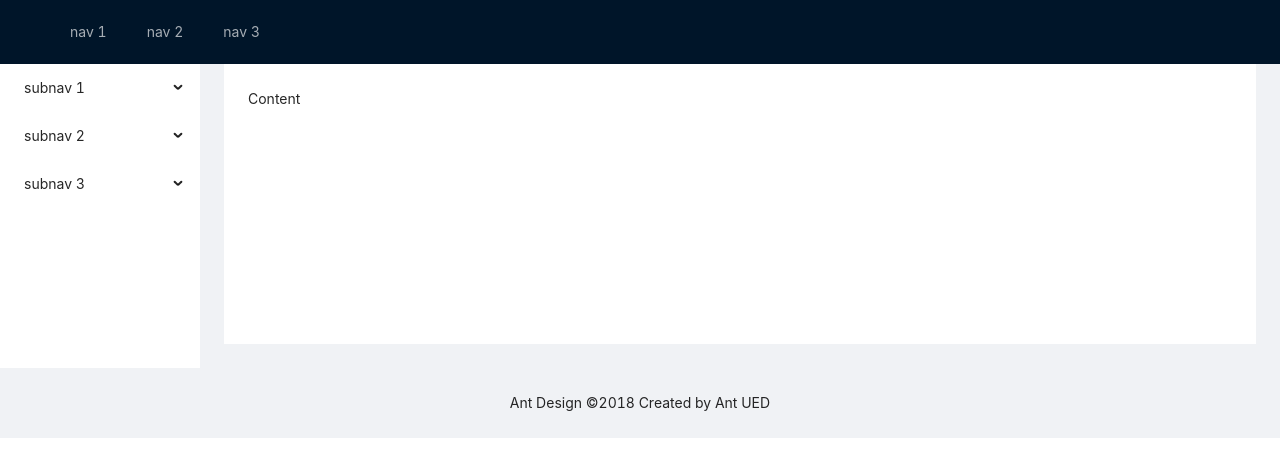
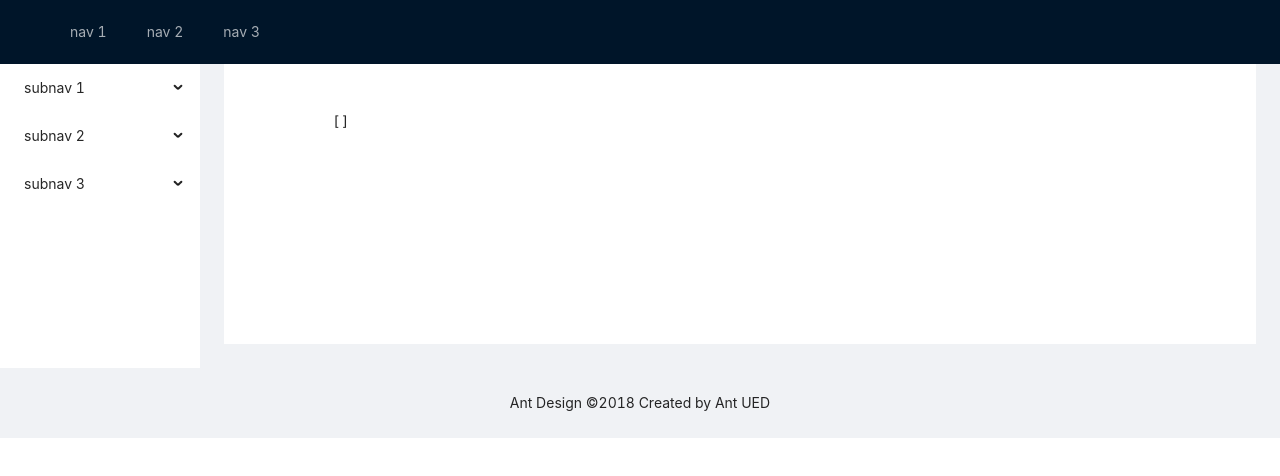
Before and after one commit to suyongkang/wiki, a Vue app in the folder web/: page / in a window 1280 px wide. Shown: the top 476 px of the page. Built offline with nearby package versions, Linux system fonts and the light colour scheme; no server answers.

Commit message:
5-3 使用ref和reactive实现数据绑定

```diff
--- a/web/src/views/HomeView.vue
+++ b/web/src/views/HomeView.vue
@@ -44,7 +44,10 @@
       <a-layout-content
           :style="{ background: '#fff', padding: '24px', margin: 0, minHeight: '280px' }"
       >
-        Content
+        <pre>
+          {{ ebooks }}
+          {{ ebooks2 }}
+        </pre>
       </a-layout-content>
     </a-layout>
 
@@ -52,16 +55,24 @@
 </template>
 
 <script lang="ts">
-import { defineComponent } from 'vue';
+import {defineComponent, ref, reactive, toRef} from 'vue';
 import axios from "axios";
 
 export default defineComponent({
   name: 'HomeView',
   setup(){
+    const ebooks = ref();
+    const ebooks1 = reactive({books : []});
     console.log("setup");
     axios.get("http://localhost:8888/ebook/list?name=Spring").then((response) => {
-      console.log(response);
-    })
+      ebooks.value = response.data.content;
+      ebooks1.books = response.data.content;
+    });
+
+    return{
+      ebooks,
+      ebooks2 : toRef(ebooks1, "books")
+    }
   }
 });
 </script>
```
